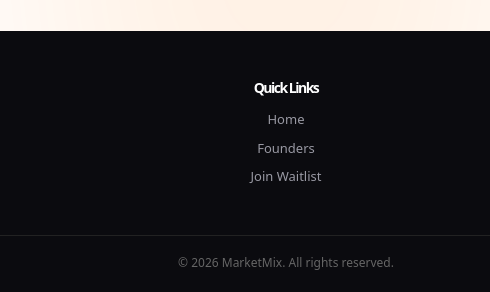
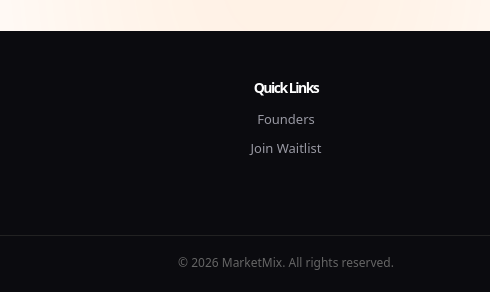
Before and after one commit to Simon-max-code/marketmix-campaign, a plain HTML site: page index.html in a window 1280 px wide. Shown: the part 6775-7067 px from the top of the page, 354-844 px from the left. Drawn offline with Linux system fonts and the light colour scheme.

Commit message:
founders

```diff
--- a/index.html
+++ b/index.html
@@ -455,7 +455,6 @@
     <div style="flex:1;min-width:160px;">
       <h3 style="color:#fff;font-size:14px;margin-bottom:14px;">Quick Links</h3>
       <div style="display:flex;flex-direction:column;gap:9px;font-size:13px;">
-        <a href="../index.html" style="color:#9999a3;">Home</a>
         <a href="founders.html" style="color:#9999a3;">Founders</a>
         <a href="waitlist.html" style="color:#9999a3;">Join Waitlist</a>
       </div>
```
